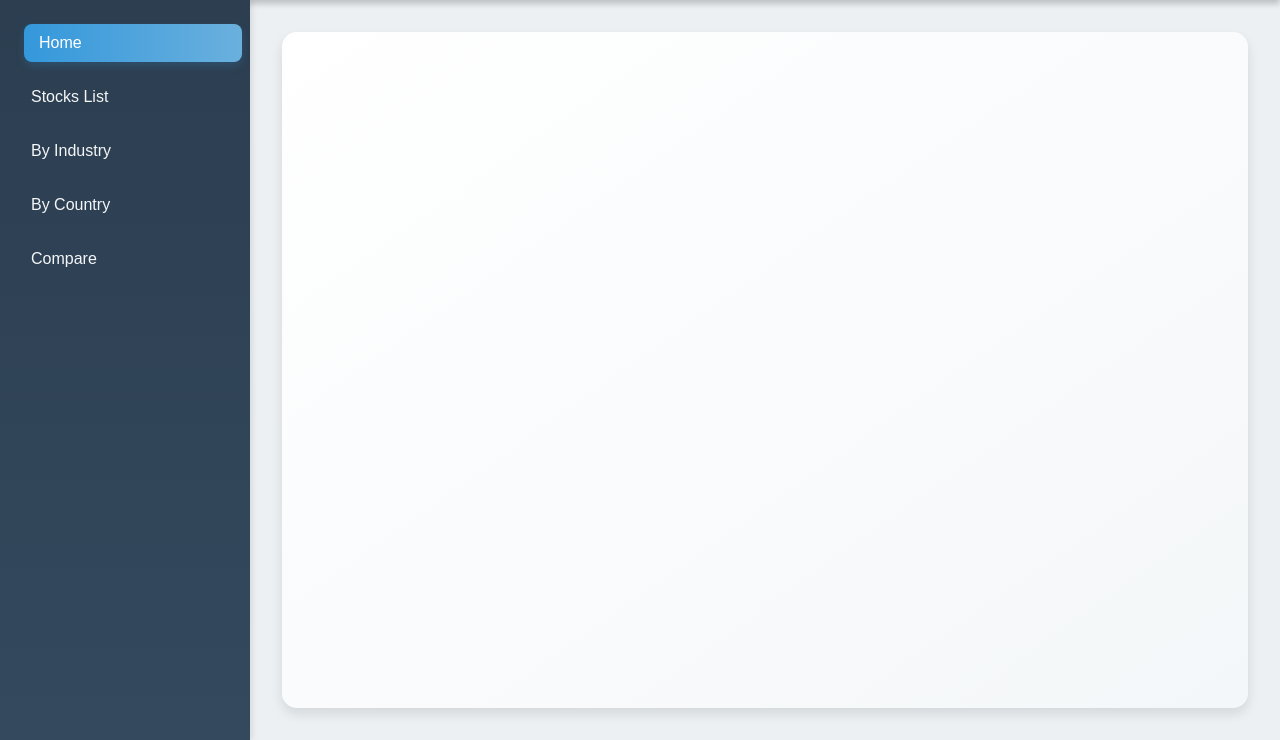
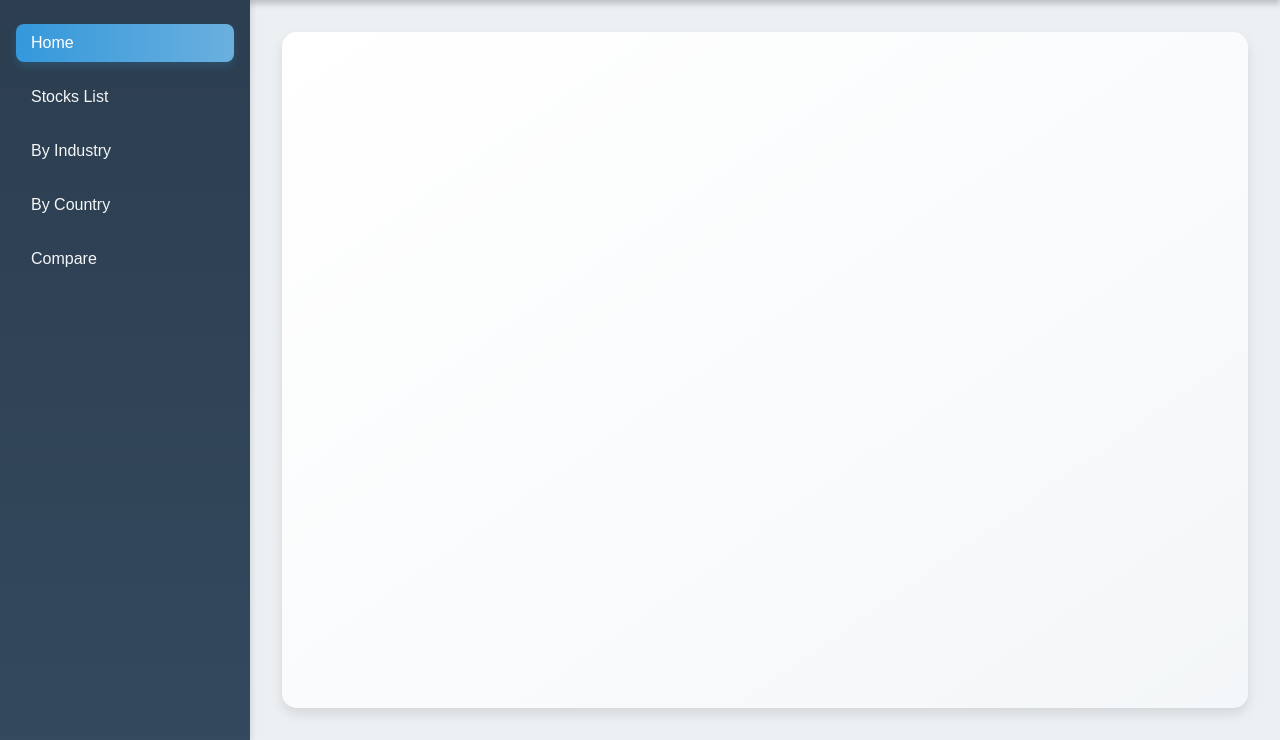
Before and after one commit to MNourMoslem/Stock-Market-Analysis-Website, a Django app: template StockAnalysis/stock/templates/stock/main.html in a window 1280 px wide, with the pointer over the restyled element. Shown: the part 60-800 px from the top of the page. Run offline with Django 3.2, Linux system fonts and the light colour scheme; the template is opened without the code that fills it, so the values that code supplies are empty.

Commit message:
Refactor CSS styles for improved layout and visual consistency
- Removed unnecessary whitespace and commented-out properties to clean up the CSS file.
- Adjusted styles in the `.topbar`, `.nav-links a:hover`, and `.main-content:hover` classes to enhance the user interface.
- Streamlined hover effects and box shadows for a more polished appearance.

```diff
--- a/StockAnalysis/stock/static/stock/css/main.css
+++ b/StockAnalysis/stock/static/stock/css/main.css
@@ -7,13 +7,11 @@
 body {
     font-family: 'Poppins', Arial, sans-serif;
     background-color: #ecf0f3;
-
     color: #333;
 }
 
 .topbar {
     background: linear-gradient(135deg, #2c3e50, #3b4f60);
-
     color: white;
     display: flex;
     align-items: center;
@@ -28,7 +26,6 @@ body {
     font-weight: 700;
     letter-spacing: 1px;
     color: #ecf0f3;
-
 }
 
 .search-wrapper {
@@ -93,7 +90,6 @@ body {
 .nav-links a:hover {
     background: linear-gradient(to right, #3498db, #6ab0de);
     color: #ffffff;
-    transform: translateX(8px);
     box-shadow: 0 4px 8px rgba(52, 152, 219, 0.2);
 }
 
@@ -108,7 +104,6 @@ body {
 }
 
 .main-content:hover {
-    transform: scale(1.02);
     box-shadow: 0 10px 20px rgba(0, 0, 0, 0.15);
 }
 
```
